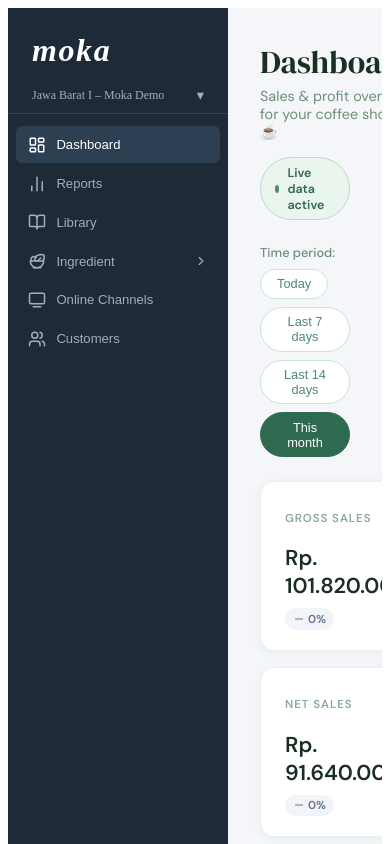
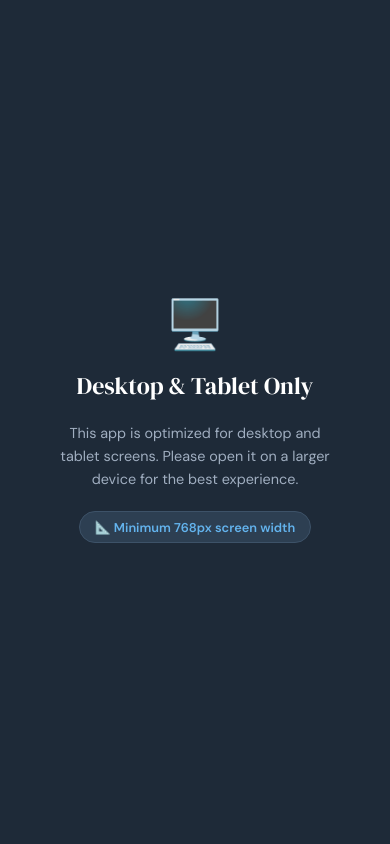
Before and after one commit to nezabiella-hue/FinProMOKApos, a React (Vite) app: page /dashboard in a window 390 px wide. Shown: the top 844 px of the page. Built offline with nearby package versions, Linux system fonts and the light colour scheme.

Commit message:
trying responsive

```diff
--- a/src/App.css
+++ b/src/App.css
@@ -1603,3 +1603,153 @@
   gap: 0.5rem;
   flex-wrap: wrap;
 }
+
+/* ─────────────────────────────────────────────────────────
+   TABLET RESPONSIVE (768px – 1024px)
+   ───────────────────────────────────────────────────────── */
+
+@media (max-width: 1024px) {
+  /* Sidebar collapses to icon-only on tablet */
+  .sidebar {
+    width: 64px;
+  }
+  .sidebar-logo {
+    font-size: 1.4rem;
+    padding: 1.25rem 0 0.5rem;
+    justify-content: center;
+  }
+  .sidebar-branch,
+  .sidebar-label,
+  .sidebar-chevron,
+  .sidebar-toggle span {
+    display: none;
+  }
+  .sidebar-item,
+  .sidebar-toggle {
+    justify-content: center;
+    padding: 0.65rem;
+  }
+  .sidebar-children {
+    display: none;
+  }
+
+  /* Reduce page padding */
+  .db-wrap,
+  .inv-wrap {
+    padding: 1.25rem;
+  }
+
+  /* Dashboard cards: 2 columns */
+  .db-cards {
+    grid-template-columns: repeat(2, minmax(0, 1fr));
+  }
+
+  /* Charts stack */
+  .db-charts {
+    grid-template-columns: 1fr;
+  }
+
+  /* Planning layout stacks */
+  .prod-planning-layout {
+    flex-direction: column;
+  }
+  .prod-ai-sidebar {
+    width: 100%;
+    position: static;
+  }
+
+  /* Drawer narrower */
+  .inv-drawer {
+    width: 360px;
+  }
+
+  /* Modal narrower */
+  .inv-modal {
+    max-width: 95vw;
+  }
+
+  /* Table font slightly smaller */
+  .inv-table {
+    font-size: 0.8rem;
+  }
+  .inv-table th,
+  .inv-table td {
+    padding: 0.5rem 0.65rem;
+  }
+
+  /* Card header wraps */
+  .inv-card-header {
+    flex-wrap: wrap;
+    gap: 0.75rem;
+  }
+
+  /* Toolbar wraps */
+  .inv-toolbar {
+    flex-wrap: wrap;
+    gap: 0.5rem;
+  }
+}
+
+/* ─────────────────────────────────────────────────────────
+   MOBILE BLOCKER
+   Shown when screen < 768px, hides the app entirely.
+   ───────────────────────────────────────────────────────── */
+
+.mobile-blocker {
+  display: none;
+  position: fixed;
+  inset: 0;
+  z-index: 9999;
+  background: #1e2a38;
+  flex-direction: column;
+  align-items: center;
+  justify-content: center;
+  gap: 1.25rem;
+  padding: 2rem;
+  text-align: center;
+}
+
+.mobile-blocker-icon {
+  font-size: 3rem;
+  line-height: 1;
+}
+
+.mobile-blocker-title {
+  font-family: "DM Serif Display", serif;
+  font-size: 1.5rem;
+  font-weight: 400;
+  color: #ffffff;
+  margin: 0;
+}
+
+.mobile-blocker-sub {
+  font-family: "DM Sans", sans-serif;
+  font-size: 0.9rem;
+  color: #a0aec0;
+  margin: 0;
+  max-width: 280px;
+  line-height: 1.6;
+}
+
+.mobile-blocker-badge {
+  display: inline-flex;
+  align-items: center;
+  gap: 0.4rem;
+  background: #2d3f52;
+  color: #63b3ed;
+  font-family: "DM Sans", sans-serif;
+  font-size: 0.8rem;
+  font-weight: 600;
+  padding: 0.4rem 0.9rem;
+  border-radius: 999px;
+  border: 1px solid #3d5268;
+}
+
+@media (max-width: 767px) {
+  .mobile-blocker {
+    display: flex;
+  }
+  .app-layout {
+    display: none;
+  }
+}
--- a/src/App.jsx
+++ b/src/App.jsx
@@ -12,6 +12,17 @@
   const [stock, setStock] = useState(inventoryItems);
 
   return (
+    <>
+      {/* Mobile blocker — hidden on tablet/desktop via CSS */}
+      <div className="mobile-blocker">
+        <div className="mobile-blocker-icon">🖥️</div>
+        <h1 className="mobile-blocker-title">Desktop & Tablet Only</h1>
+        <p className="mobile-blocker-sub">
+          This app is optimized for desktop and tablet screens. Please open it on a larger device for the best experience.
+        </p>
+        <span className="mobile-blocker-badge">📐 Minimum 768px screen width</span>
+      </div>
+
       <div className="app-layout">
         <Sidebar />
         <main className="app-main">
@@ -24,5 +35,6 @@
           </Routes>
         </main>
       </div>
+    </>
   );
 }
```
Lines whose indentation alone changed are shown as unchanged.
